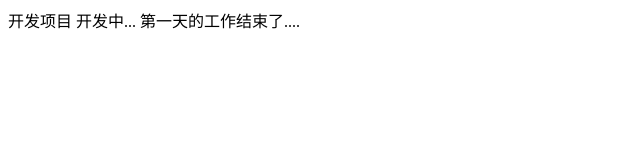
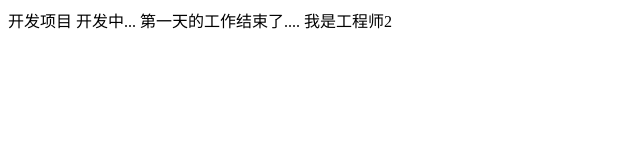
Before and after one commit to houni1/1507B, a plain HTML site: page index.html in a window 1280 px wide. Shown: the whole page, without its empty margins (0-640 px from the left). Drawn offline with Linux system fonts and the light colour scheme.

Commit message:
index修改

```diff
--- a/index.html
+++ b/index.html
@@ -8,5 +8,6 @@
 	开发项目
 	开发中...
 	第一天的工作结束了....
+	我是工程师2
 </body>
 </html>
```
